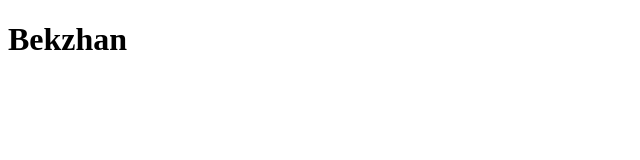
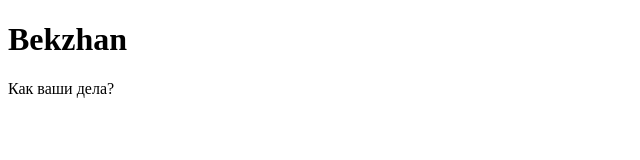
Before and after one commit to DzhBekzhan/Github-ptactice, a plain HTML site: page index.html in a window 1280 px wide. Shown: the whole page, without its empty margins (0-640 px from the left). Drawn offline with Linux system fonts and the light colour scheme.

Commit message:
bekzhan2

```diff
--- a/index.html
+++ b/index.html
@@ -7,5 +7,8 @@
 </head>
 <body>
     <h1>Bekzhan</h1>
+    <p>
+        Как ваши дела?
+    </p>
 </body>
 </html>
```
